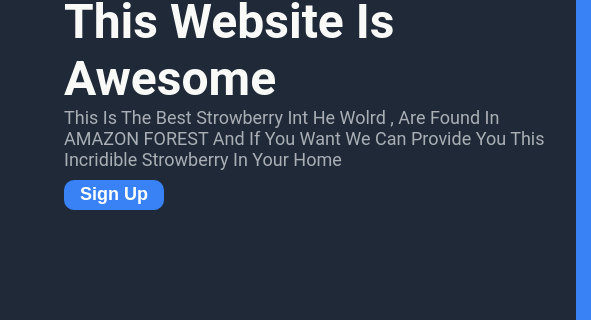
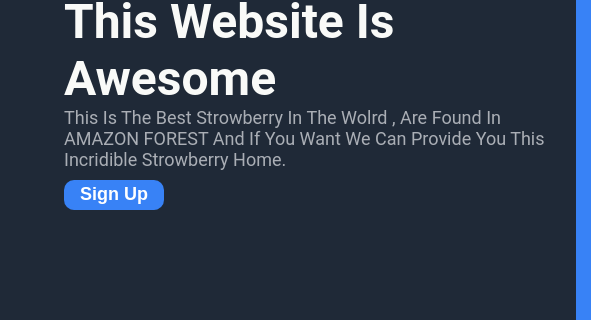
Before and after one commit to Philemon-ndayishimiye/odin-second-project, a plain HTML site: page index.html in a window 1280 px wide. Shown: the part 300-620 px from the top of the page, 0-591 px from the left. Drawn offline with Linux system fonts and the light colour scheme.

Commit message:
Update index.html

```diff
--- a/index.html
+++ b/index.html
@@ -22,7 +22,7 @@
     <div class="head">
         <div >
             <h1>this website is<br>awesome</h1>
-            <p> this is the best strowberry int he wolrd , are found in AMAZON FOREST  and if you want we can provide you this incridible strowberry in your home</p>
+            <p> this is the best strowberry in the wolrd , are found in AMAZON FOREST  and if you want we can provide you this incridible strowberry home.</p>
                 <button class="btn">Sign up</button>
         </div>
             <div class="image-1">
```
